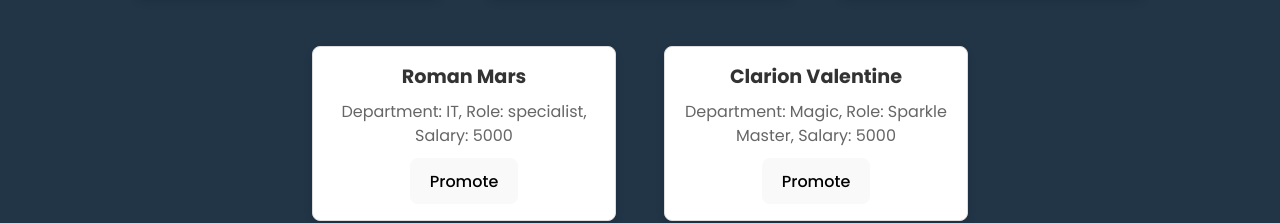
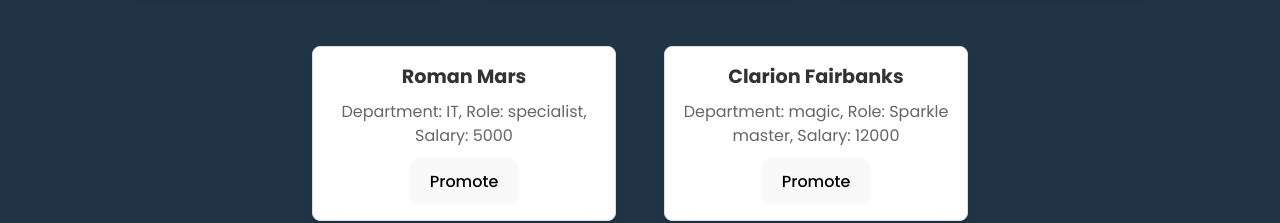
Before and after one commit to futuandrei/HR-App, a React (Vite) app: page / in a window 1280 px wide. Shown: the part 343-566 px from the top of the page. Built offline with nearby package versions, Linux system fonts and the light colour scheme; a web font is replaced by a local one.

Commit message:
Added .json and data is passing

```diff
--- a/src/components/EmployeeList/EmployeeList.jsx
+++ b/src/components/EmployeeList/EmployeeList.jsx
@@ -1,18 +1,47 @@
 import EmployeeCard from '../EmployeeCard/EmployeeCard';
 import './EmployeeList.css'
-import './EmployeeList.css'
+import employees from './employees.json' // import json
 
 const EmployeeList = () => {
-
   return (
-      <div className="cards-list">
-        <EmployeeCard name="Harry Potter" department="Management" salary="7000" initialRole="CEO"/>
-        <EmployeeCard name="Steve Muck" department="Magic" salary="5000" initialRole="IT specialist"/>
-        <EmployeeCard name="Fanny Potter" department="IT" salary="5000" initialRole="specialist"/>
-        <EmployeeCard name="Roman Mars" department="IT" salary="5000" initialRole="specialist"/>
-        <EmployeeCard name="Clarion Valentine" department="Magic" salary="5000" initialRole="Sparkle Master"/>
-      </div>
+    <div className="cards-list">
+      {employees.map((employee) => (
+        <EmployeeCard
+          key={employee.id} // Assuming each employee has a unique "id"
+          name={employee.name}
+          department={employee.department}
+          salary={employee.salary}
+          initialRole={employee.initialRole}
+          startDate={employee.startDate}
+          location={employee.location}
+        />
+      ))}
+    </div>
   );
 }
 
+// const EmployeeList = () => {
+//   return (
+//       <div className="cards-list">
+//         {employees.map((employee,index) => (
+//           console.log(employee)
+//         )
+
+//         )}
+//       </div>
+//   );
+// }
+
+// const EmployeeList = () => {
+//   return (
+//       <div className="cards-list">
+//         <EmployeeCard name="Harry Potter" department="Management" salary="7000" initialRole="CEO"/>
+//         <EmployeeCard name="Steve Muck" department="Magic" salary="5000" initialRole="IT specialist"/>
+//         <EmployeeCard name="Fanny Potter" department="IT" salary="5000" initialRole="specialist"/>
+//         <EmployeeCard name="Roman Mars" department="IT" salary="5000" initialRole="specialist"/>
+//         <EmployeeCard name="Clarion Valentine" department="Magic" salary="5000" initialRole="Sparkle Master"/>
+//       </div>
+//   );
+// }
+
 export default EmployeeList
--- a/employees.json
+++ b/src/components/EmployeeList/employees.json
@@ -1,5 +1,6 @@
 [
     {
+    "id":1,
     "name": "Harry Potter",
     "department":"Management",
     "salary": 7000,
@@ -8,6 +9,7 @@
     "location":"Helsinki"
     },
     {
+    "id":2,
     "name": "Steve Muck",
     "department":"Magic",
     "salary": 5000,
@@ -16,6 +18,7 @@
     "location":"Helsinki"
     },
     {
+    "id":3,
     "name": "Fanny Potter",
     "department":"IT",
     "salary": 5000,
@@ -24,6 +27,7 @@
     "location":"Helsinki"
     },
     {
+    "id":4,
     "name": "Roman Mars",
     "department":"IT",
     "salary": 5000,
@@ -32,6 +36,7 @@
     "location":"Helsinki"
     },
     {
+    "id":5,
     "name": "Clarion Fairbanks",
     "department":"magic",
     "salary": 12000,
--- a/src/index.css
+++ b/src/index.css
@@ -13,9 +13,6 @@
   text-rendering: optimizeLegibility;
   -webkit-font-smoothing: antialiased;
   -moz-osx-font-smoothing: grayscale;
-}
-main {
-  /* background-color: rgb(255, 207, 189); */
 }
 
 main h1 {
```
Also changed, not shown: src/components/EmployeeCard/EmployeeCard.jsx (+19 -16 lines). Lines whose indentation alone changed are shown as unchanged.
